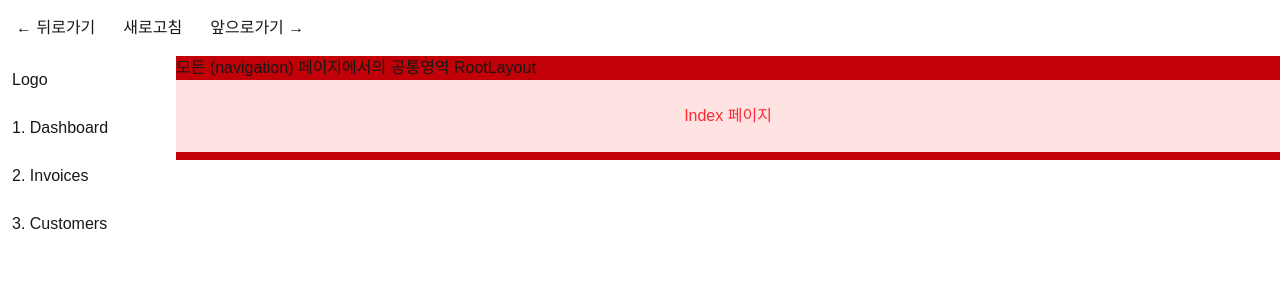
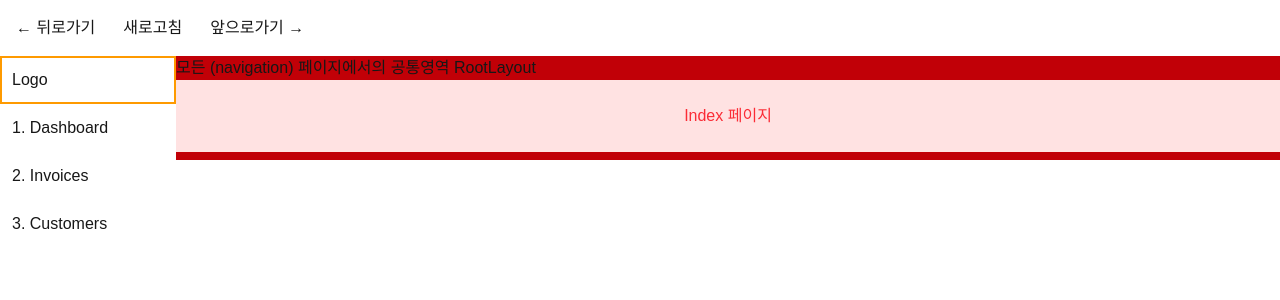
Before and after one commit to kukwon/buildup-next, a Next.js app in the folder first-setup-nextjs/: page / in a window 1280 px wide. Shown: the top 300 px of the page. Built offline with nearby package versions, Linux system fonts and the light colour scheme.

Commit message:
12 usePathname() - 현재 유저가 위치한 Path 문자열 반환

```diff
--- a/first-setup-nextjs/src/app/(navigation)/layout.tsx
+++ b/first-setup-nextjs/src/app/(navigation)/layout.tsx
@@ -11,13 +11,13 @@ export default function NavigationLayout({
       <div className="flex flex-row">
         <div className="w-full md:w-44">
           <ClientLinkButton href="/">Logo</ClientLinkButton>
-          <ServerLinkButton href="/dashboard">1. Dashboard</ServerLinkButton>
-          <ServerLinkButton href="/dashboard/invoices">
+          <ClientLinkButton href="/dashboard">1. Dashboard</ClientLinkButton>
+          <ClientLinkButton href="/dashboard/invoices">
             2. Invoices
-          </ServerLinkButton>
-          <ServerLinkButton href="/dashboard/customers">
+          </ClientLinkButton>
+          <ClientLinkButton href="/dashboard/customers">
             3. Customers
-          </ServerLinkButton>
+          </ClientLinkButton>
         </div>
         <div className="flex-grow">
           <div className="w-full bg-red-700">
--- a/first-setup-nextjs/src/components/ClientLinkButton.jsx
+++ b/first-setup-nextjs/src/components/ClientLinkButton.jsx
@@ -1,12 +1,17 @@
 "use client";
-import { useRouter } from "next/navigation";
+
+import clsx from "clsx";
+import { useRouter, usePathname } from "next/navigation";
 
 export default function ClientLinkButton({ href, children }) {
+  const pathname = usePathname();
   const router = useRouter();
   return (
     <div
       onClick={() => router.push(href)}
-      className="border-2 border-solid p-[10px] border-white block"
+      className={clsx("border-2 border-solid p-[10px] border-white block", {
+        "!border-amber-500": pathname === href,
+      })}
     >
       {children}
     </div>
```
Also changed, not shown: first-setup-nextjs/package.json (+7 -6 lines), 1 other file (tests, documents, lock files or other folders).
